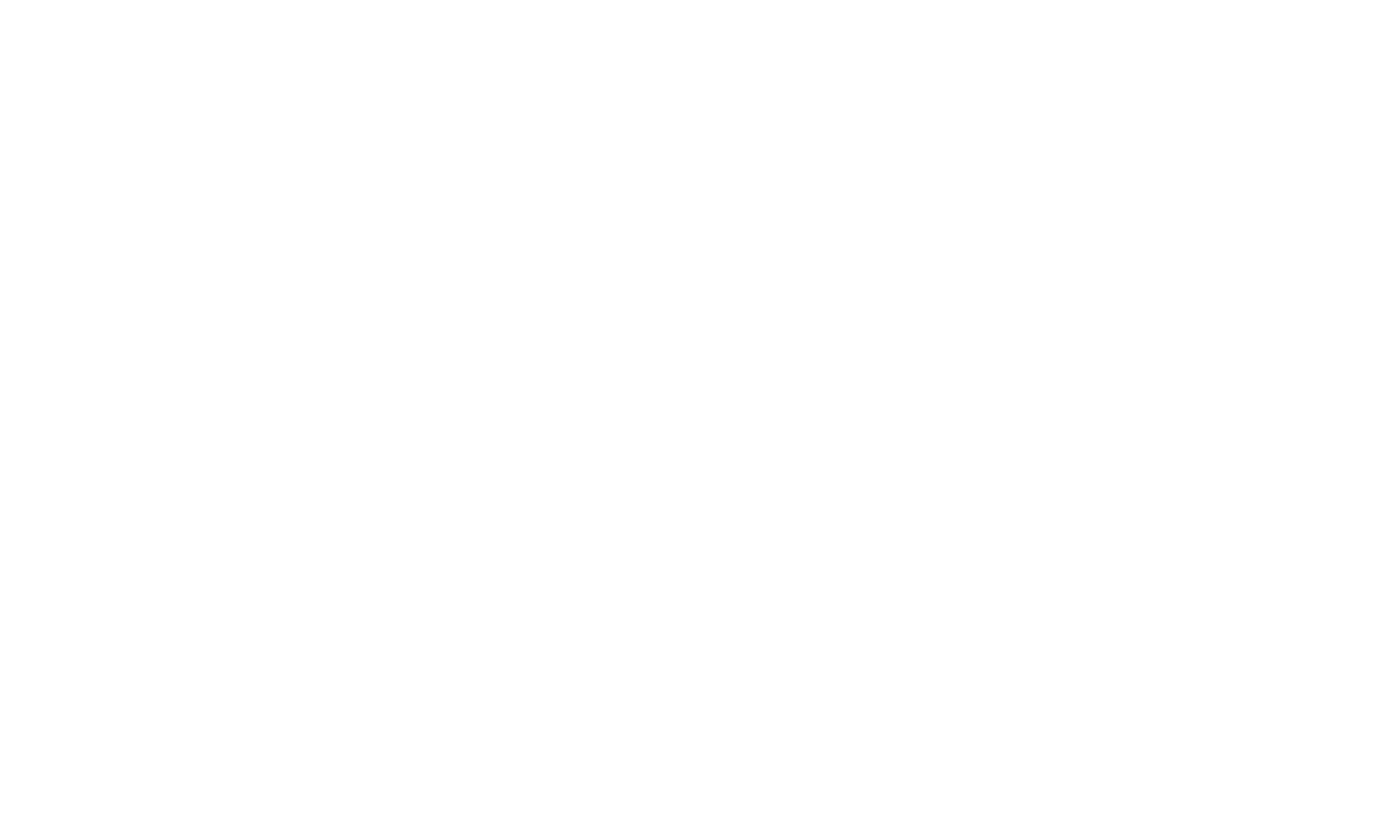
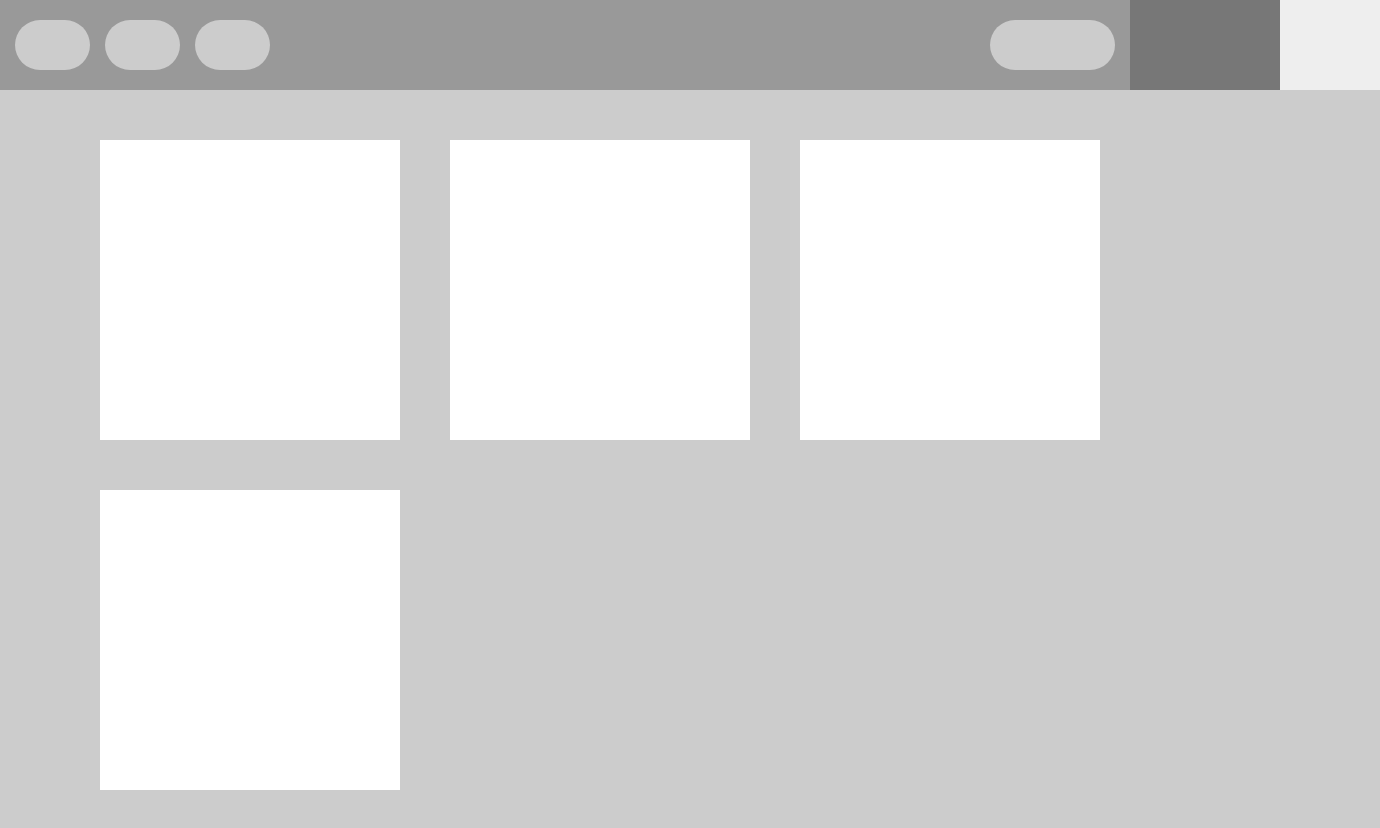
Before and after one commit to raelcun/kayla-examples, a plain HTML site: page css-hw-5/index.html in a window 1280 px wide. Shown: the whole page, 1380 px wide, since content can reach past the window. Before the commit the page ends 800 px from the top, so only its background shows below. Drawn offline with Linux system fonts and the light colour scheme.

Commit message:
kayla's solution to hw-5

```diff
--- a/css-hw-5/index.html
+++ b/css-hw-5/index.html
@@ -2,9 +2,70 @@
 <html>
 	<head>
 		<style>
+			/* css reset */
+			html, body { margin:0; padding:0; height:100%; }
+			body {
+				background-color: #eee;
+			}
+			.titlebar {
+				background-color: #999;
+				height: 90px;
+			}
+			.button {
+				background-color: #ccc;
+				border-radius: 25px;
+				margin-left: 15px;
+				margin-top: 20px;
+				float: left;
+				height: 50px;
+				width: 75px;
+			}
+			.box {
+				background-color: #777;
+				height: 90px;
+				width: 150px;
+				float: right;
+			}
+			.search {
+				background-color: #ccc;
+				border-radius: 25px;
+				margin-right: 15px;
+				margin-top: 20px;
+				float: right;
+				height: 50px;
+				width: 125px;
+			}
+			.column {
+				background-color: #ccc;
+				margin: auto;
+				padding: 50px;
+				height: 100%;
+				width: 100%;
+			}
+			.boxes {
+				background-color: #fff;
+				float: left;
+				margin-left: 50px;
+				margin-bottom: 50px;
+				height: 300px;
+				width: 300px;
+			}
 		</style>
 	</head>
 
 	<body>
+		<div class= "titlebar">
+			<div class= "button"></div>
+			<div class= "button"></div>
+			<div class= "button"></div>
+			<div class= "box"></div>
+			<div class= "search"></div>
+		</div>
+		<div class= "column">
+			<div class= "boxes"></div>
+			<div class= "boxes"></div>
+			<div class= "boxes"></div>
+			<div class= "boxes"></div>
+		</div>
 	</body>
 </html>
```
